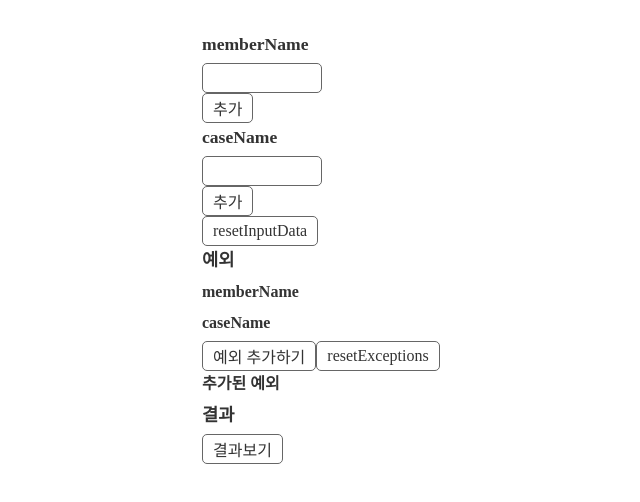
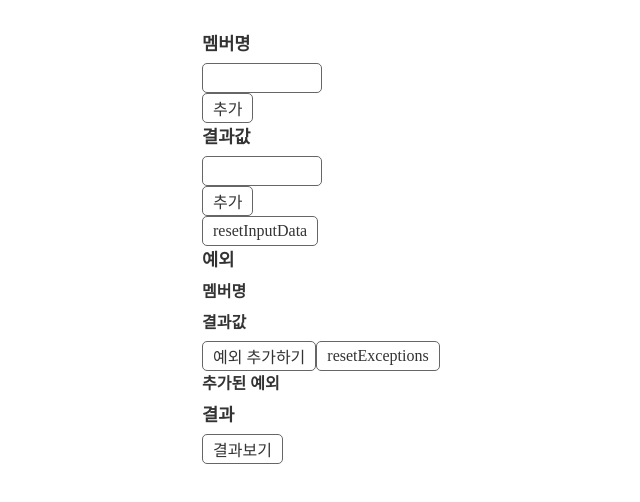
Before and after one commit to yemsu/conditional-random-result-react, a React (Create React App) app: page / in a window 1280 px wide. Shown: the top 502 px of the page, without its empty margins (253-893 px from the left). Built offline with nearby package versions, Linux system fonts and the light colour scheme.

Commit message:
refactor: dataTypes korName도 별도 지정하여 노출될 수 있도록 수정

```diff
--- a/src/pages/RandomResult.tsx
+++ b/src/pages/RandomResult.tsx
@@ -15,17 +15,21 @@ import useLocalStorage from "../hooks/useLocalStorage";
 import { STORAGE_NAME } from "../constants/clientStorage";
 
 function RandomResult() {
-  const dataTypes = ['memberName', 'caseName']
+  const dataTypes = [
+    {keyName: 'memberName', korName: '멤버명'},
+    {keyName: 'caseName', korName: '결과값'},
+  ]
+  const dataTypeKeyNames = dataTypes.map(({ keyName }) => keyName)
   const [forms, onChange, reset, setForms] = useInputs<Forms>(
-    getObjFromKeyArr<string>(dataTypes, '')
+    getObjFromKeyArr<string>(dataTypeKeyNames, '')
   )
   const [inputDataList, addInputData, resetInputData] = useInputBadges(
-    getObjFromKeyArr<string[]>(dataTypes, []),
+    getObjFromKeyArr<string[]>(dataTypeKeyNames, []),
     setForms
   )
   // selected exceptions
   const [selectedExceptions, onSelectException, resetSelectedExceptions] = useOptionButtons(
-    getObjFromKeyArr<string[]>(dataTypes, [])
+    getObjFromKeyArr<string[]>(dataTypeKeyNames, [])
   )
   // exceptions
   const [exceptions, setExceptions] = useState<OptionButtonsState[]>([])
@@ -93,15 +97,15 @@ function RandomResult() {
 
   return (
     <div>
-      {dataTypes.map((dataType: string) => (
+      {dataTypeKeyNames.map((dataTypeKeyName: string, i) => (
         <ContentSection
-          key={`${dataType}-addData`}
-          title={dataType}
+          key={`${dataTypeKeyName}-addData`}
+          title={dataTypes[i].korName}
         >
           <InputBadges
-            InputComp={getInputComp(dataType)}
-            dataType={dataType}
-            dataList={inputDataList[dataType]}
+            InputComp={getInputComp(dataTypeKeyName)}
+            dataType={dataTypeKeyName}
+            dataList={inputDataList[dataTypeKeyName]}
             onSubmit={onSubmit}
           />
         </ContentSection>
@@ -110,14 +114,14 @@ function RandomResult() {
       <ContentSection
         title="예외"
       >
-        {dataTypes.map((dataType: string) => (
-          <Fragment key={dataType}>
-            <h3>{ dataType }</h3>
+        {dataTypeKeyNames.map((dataTypeKeyName: string, i) => (
+          <Fragment key={dataTypeKeyName}>
+            <h3>{ dataTypes[i].korName }</h3>
             <OptionButtons
-              key={`${dataType}-exceptions`}
-              dataType={dataType}
-              dataList={inputDataList[dataType]}
-              selectedList={selectedExceptions[dataType]}
+              key={`${dataTypeKeyName}-exceptions`}
+              dataType={dataTypeKeyName}
+              dataList={inputDataList[dataTypeKeyName]}
+              selectedList={selectedExceptions[dataTypeKeyName]}
               onSelect={onSelectException}
             />
           </Fragment>
```
